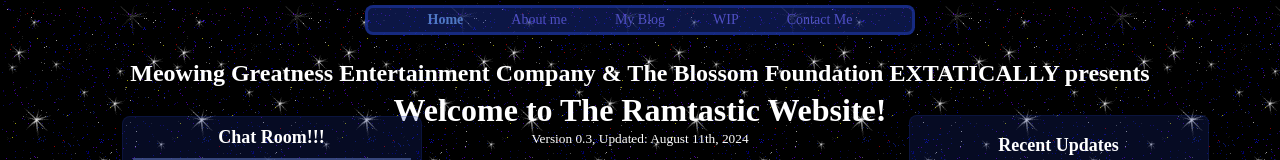
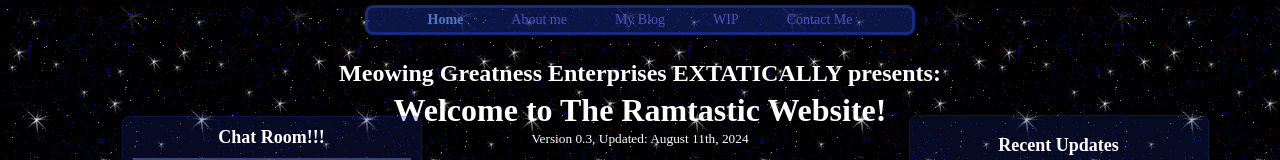
Before and after one commit to RammifyingRadio/website, a plain HTML site: page index.html in a window 1280 px wide. Shown: the top 160 px of the page. Drawn offline with Linux system fonts and the light colour scheme.

Commit message:
Update index.html

```diff
--- a/index.html
+++ b/index.html
@@ -143,7 +143,7 @@
 
 <div class="content">
     <!-- Content of the page -->
-    <h2 style="margin: 5px;">Meowing Greatness Entertainment Company & The Blossom Foundation EXTATICALLY presents</h2>
+    <h2 style="margin: 5px;">Meowing Greatness Enterprises EXTATICALLY presents:</h2>
     <h1>Welcome to The Ramtastic Website!</h1>
     <p><small>Version 0.3, Updated: August 11th, 2024</small></p>
     <h3 style="margin: 50px;">"Freedom is chosen!"</h3>
```
